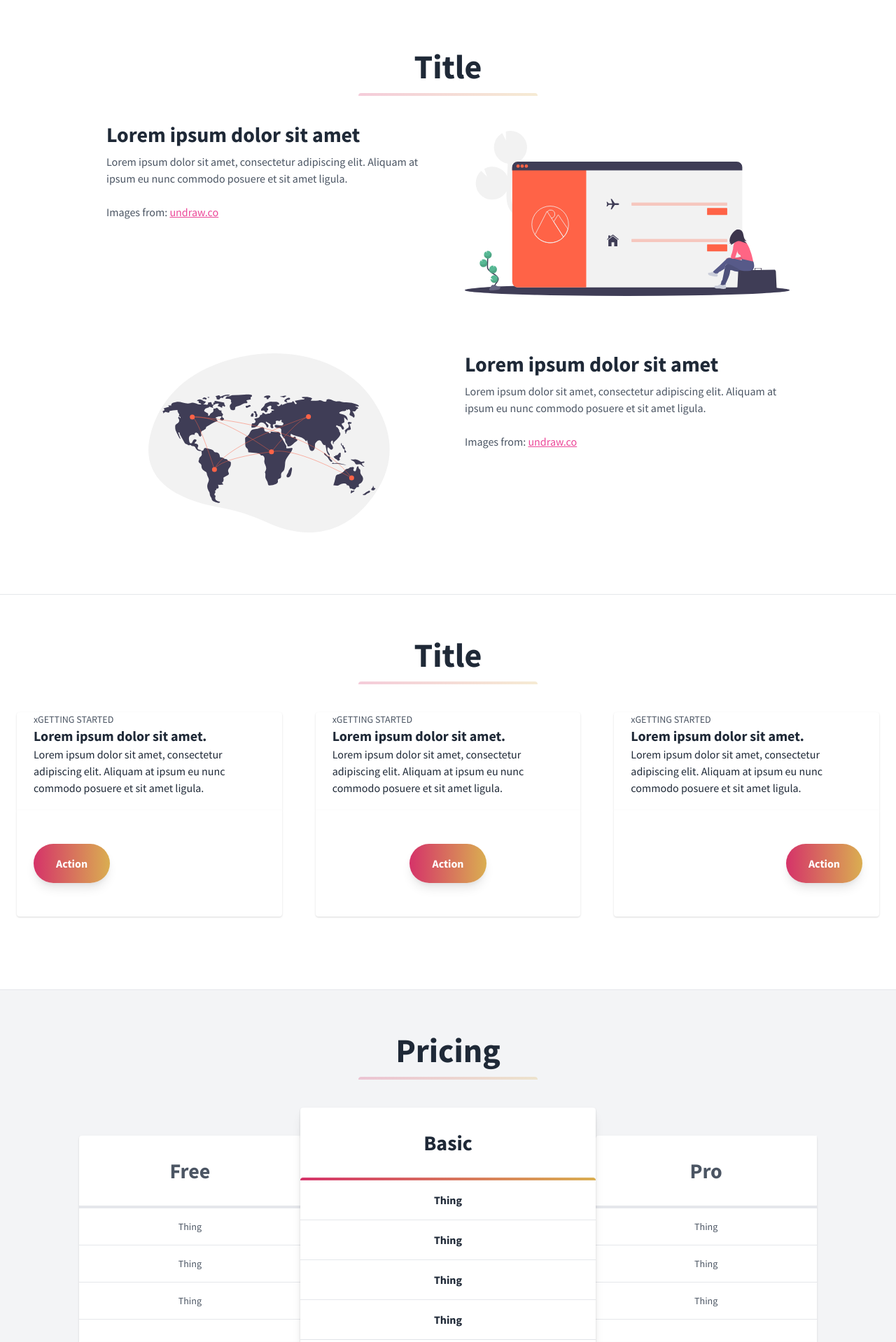
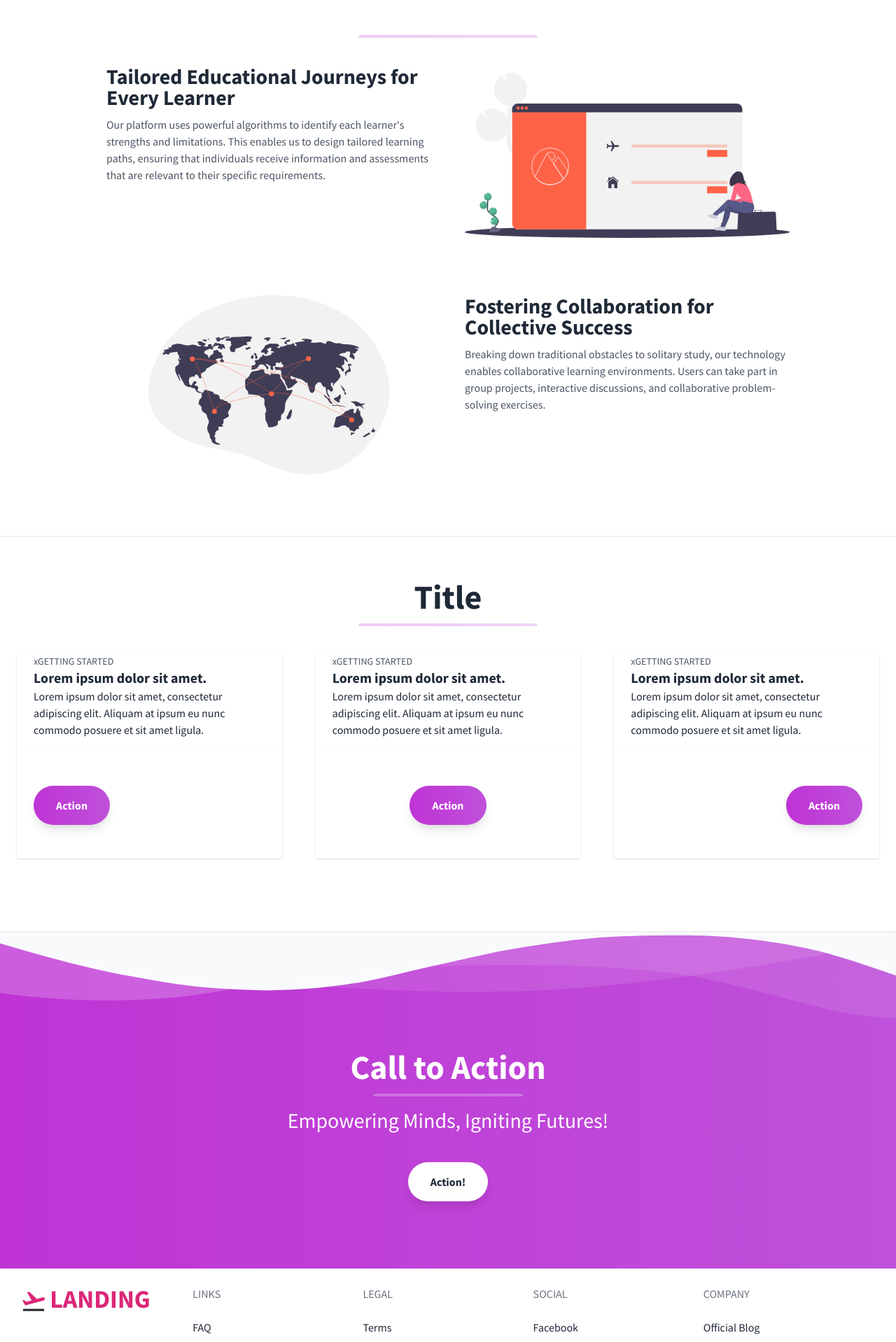
Before and after one commit to Kunal-63/Moh-Maya, a Flask app: template templates/landing_page.html in a window 1280 px wide. Shown: the part 655-2573 px from the top of the page at 70% size. Run offline with Flask 3, Linux system fonts and the light colour scheme; the template is opened without the code that fills it, so the values that code supplies are empty.

Commit message:
adding data to landing page

```diff
--- a/app.py
+++ b/app.py
@@ -3,4 +3,4 @@ from flask import Flask, request, jsonify, render_template
 app = Flask(__name__)
 @app.route('/')
 def hello_world():
-    return render_template('index.html')
+    return render_template('landing_page.html')
--- a/templates/landing_page.html
+++ b/templates/landing_page.html
@@ -16,7 +16,7 @@
     <!-- Define your gradient here - use online tools to find a gradient matching your branding-->
     <style>
       .gradient {
-        background: linear-gradient(90deg, #d53369 0%, #daae51 100%);
+        background: linear-gradient(90deg, #bf33d5 0%, #bf51da 100%);
       }
     </style>
   </head>
@@ -26,14 +26,14 @@
       <div class="w-full container mx-auto flex flex-wrap items-center justify-between mt-0 py-2">
         <div class="pl-4 flex items-center">
           <a class="toggleColour text-white no-underline hover:no-underline font-bold text-2xl lg:text-4xl" href="#">
-            <!--Icon from: http://www.potlabicons.com/ -->
+            <!-- Icon from: http://www.potlabicons.com/
             <svg class="h-8 fill-current inline" xmlns="http://www.w3.org/2000/svg" viewBox="0 0 512.005 512.005">
               <rect fill="#2a2a31" x="16.539" y="425.626" width="479.767" height="50.502" transform="matrix(1,0,0,1,0,0)" />
               <path
                 class="plane-take-off"
                 d=" M 510.7 189.151 C 505.271 168.95 484.565 156.956 464.365 162.385 L 330.156 198.367 L 155.924 35.878 L 107.19 49.008 L 211.729 230.183 L 86.232 263.767 L 36.614 224.754 L 0 234.603 L 45.957 314.27 L 65.274 347.727 L 105.802 336.869 L 240.011 300.886 L 349.726 271.469 L 483.935 235.486 C 504.134 230.057 516.129 209.352 510.7 189.151 Z "
               />
-            </svg>
+            </svg> -->
             Moh Maya
           </a>
         </div>
@@ -48,21 +48,26 @@
         <div class="w-full flex-grow lg:flex lg:items-center lg:w-auto hidden mt-2 lg:mt-0 bg-white lg:bg-transparent text-black p-4 lg:p-0 z-20" id="nav-content">
           <ul class="list-reset lg:flex justify-end flex-1 items-center">
             <li class="mr-3">
-              <a class="inline-block py-2 px-4 text-black font-bold no-underline" href="#">Active</a>
+              <a class="inline-block py-2 px-4 text-black font-bold no-underline" href="#">Home</a>
             </li>
             <li class="mr-3">
-              <a class="inline-block text-black no-underline hover:text-gray-800 hover:text-underline py-2 px-4" href="#">link</a>
+              <a class="inline-block py-2 px-4 text-black font-bold no-underline" href="#">Explore</a>
             </li>
             <li class="mr-3">
-              <a class="inline-block text-black no-underline hover:text-gray-800 hover:text-underline py-2 px-4" href="#">link</a>
+              <a class="inline-block py-2 px-4 text-black font-bold no-underline" href="#">Contact Us</a>
             </li>
+
           </ul>
-          <button
+          <a>
+            <a href="#" id="navAction" class="mx-auto lg:mx-0 hover:underline bg-white text-gray-800 font-bold rounded-full mt-4 lg:mt-0 py-4 px-8 shadow opacity-75 focus:outline-none focus:shadow-outline transform transition hover:scale-105 duration-300 ease-in-out">
+              Login
+          </a>
+          <!-- <button
             id="navAction"
             class="mx-auto lg:mx-0 hover:underline bg-white text-gray-800 font-bold rounded-full mt-4 lg:mt-0 py-4 px-8 shadow opacity-75 focus:outline-none focus:shadow-outline transform transition hover:scale-105 duration-300 ease-in-out"
           >
-            Action
-          </button>
+            Login
+          </button> -->
         </div>
       </div>
       <hr class="border-b border-gray-100 opacity-25 my-0 py-0" />
@@ -72,20 +77,16 @@
       <div class="container px-3 mx-auto flex flex-wrap flex-col md:flex-row items-center">
         <!--Left Col-->
         <div class="flex flex-col w-full md:w-2/5 justify-center items-start text-center md:text-left">
-          <p class="uppercase tracking-loose w-full">What business are you?</p>
           <h1 class="my-4 text-5xl font-bold leading-tight">
-            Main Hero Message to sell yourself!
+            Empowering Minds, Igniting Futures
           </h1>
           <p class="leading-normal text-2xl mb-8">
-            Sub-hero message, not too long and not too short. Make it just right!
+            Embark on a Journey of Discovery and Mastery with Our Educational Platform – Where Every Student Becomes the Hero of Their Learning Adventure!
           </p>
-          <button class="mx-auto lg:mx-0 hover:underline bg-white text-gray-800 font-bold rounded-full my-6 py-4 px-8 shadow-lg focus:outline-none focus:shadow-outline transform transition hover:scale-105 duration-300 ease-in-out">
-            Subscribe
-          </button>
         </div>
         <!--Right Col-->
         <div class="w-full md:w-3/5 py-6 text-center">
-          <img class="w-full md:w-4/5 z-50" src="hero.png" />
+          <img class="w-full md:w-4/5 z-50" src="../static/images/hero.png" />
         </div>
       </div>
     </div>
@@ -110,25 +111,18 @@
     </div>
     <section class="bg-white border-b py-8">
       <div class="container max-w-5xl mx-auto m-8">
-        <h2 class="w-full my-2 text-5xl font-bold leading-tight text-center text-gray-800">
-          Title
-        </h2>
         <div class="w-full mb-4">
           <div class="h-1 mx-auto gradient w-64 opacity-25 my-0 py-0 rounded-t"></div>
         </div>
         <div class="flex flex-wrap">
           <div class="w-5/6 sm:w-1/2 p-6">
             <h3 class="text-3xl text-gray-800 font-bold leading-none mb-3">
-              Lorem ipsum dolor sit amet
+              Tailored Educational Journeys for Every Learner
             </h3>
             <p class="text-gray-600 mb-8">
-              Lorem ipsum dolor sit amet, consectetur adipiscing elit. Aliquam at ipsum eu nunc commodo posuere et sit amet ligula.
+              Our platform uses powerful algorithms to identify each learner's strengths and limitations. This enables us to design tailored learning paths, ensuring that individuals receive information and assessments that are relevant to their specific requirements.
               <br />
               <br />
-
-              Images from:
-
-              <a class="text-pink-500 underline" href="https://undraw.co/">undraw.co</a>
             </p>
           </div>
           <div class="w-full sm:w-1/2 p-6">
@@ -412,15 +406,12 @@
           <div class="w-full sm:w-1/2 p-6 mt-6">
             <div class="align-middle">
               <h3 class="text-3xl text-gray-800 font-bold leading-none mb-3">
-                Lorem ipsum dolor sit amet
+                Fostering Collaboration for Collective Success
               </h3>
               <p class="text-gray-600 mb-8">
-                Lorem ipsum dolor sit amet, consectetur adipiscing elit. Aliquam at ipsum eu nunc commodo posuere et sit amet ligula.
+                Breaking down traditional obstacles to solitary study, our technology enables collaborative learning environments. Users can take part in group projects, interactive discussions, and collaborative problem-solving exercises.
                 <br />
                 <br />
-                Images from:
-
-                <a class="text-pink-500 underline" href="https://undraw.co/">undraw.co</a>
               </p>
             </div>
           </div>
@@ -503,87 +494,6 @@
         </div>
       </div>
     </section>
-    <section class="bg-gray-100 py-8">
-      <div class="container mx-auto px-2 pt-4 pb-12 text-gray-800">
-        <h2 class="w-full my-2 text-5xl font-bold leading-tight text-center text-gray-800">
-          Pricing
-        </h2>
-        <div class="w-full mb-4">
-          <div class="h-1 mx-auto gradient w-64 opacity-25 my-0 py-0 rounded-t"></div>
-        </div>
-        <div class="flex flex-col sm:flex-row justify-center pt-12 my-12 sm:my-4">
-          <div class="flex flex-col w-5/6 lg:w-1/4 mx-auto lg:mx-0 rounded-none lg:rounded-l-lg bg-white mt-4">
-            <div class="flex-1 bg-white text-gray-600 rounded-t rounded-b-none overflow-hidden shadow">
-              <div class="p-8 text-3xl font-bold text-center border-b-4">
-                Free
-              </div>
-              <ul class="w-full text-center text-sm">
-                <li class="border-b py-4">Thing</li>
-                <li class="border-b py-4">Thing</li>
-                <li class="border-b py-4">Thing</li>
-              </ul>
-            </div>
-            <div class="flex-none mt-auto bg-white rounded-b rounded-t-none overflow-hidden shadow p-6">
-              <div class="w-full pt-6 text-3xl text-gray-600 font-bold text-center">
-                £0
-                <span class="text-base">for one user</span>
-              </div>
-              <div class="flex items-center justify-center">
-                <button class="mx-auto lg:mx-0 hover:underline gradient text-white font-bold rounded-full my-6 py-4 px-8 shadow-lg focus:outline-none focus:shadow-outline transform transition hover:scale-105 duration-300 ease-in-out">
-                  Sign Up
-                </button>
-              </div>
-            </div>
-          </div>
-          <div class="flex flex-col w-5/6 lg:w-1/3 mx-auto lg:mx-0 rounded-lg bg-white mt-4 sm:-mt-6 shadow-lg z-10">
-            <div class="flex-1 bg-white rounded-t rounded-b-none overflow-hidden shadow">
-              <div class="w-full p-8 text-3xl font-bold text-center">Basic</div>
-              <div class="h-1 w-full gradient my-0 py-0 rounded-t"></div>
-              <ul class="w-full text-center text-base font-bold">
-                <li class="border-b py-4">Thing</li>
-                <li class="border-b py-4">Thing</li>
-                <li class="border-b py-4">Thing</li>
-                <li class="border-b py-4">Thing</li>
-              </ul>
-            </div>
-            <div class="flex-none mt-auto bg-white rounded-b rounded-t-none overflow-hidden shadow p-6">
-              <div class="w-full pt-6 text-4xl font-bold text-center">
-                £x.99
-                <span class="text-base">/ per user</span>
-              </div>
-              <div class="flex items-center justify-center">
-                <button class="mx-auto lg:mx-0 hover:underline gradient text-white font-bold rounded-full my-6 py-4 px-8 shadow-lg focus:outline-none focus:shadow-outline transform transition hover:scale-105 duration-300 ease-in-out">
-                  Sign Up
-                </button>
-              </div>
-            </div>
-          </div>
-          <div class="flex flex-col w-5/6 lg:w-1/4 mx-auto lg:mx-0 rounded-none lg:rounded-l-lg bg-white mt-4">
-            <div class="flex-1 bg-white text-gray-600 rounded-t rounded-b-none overflow-hidden shadow">
-              <div class="p-8 text-3xl font-bold text-center border-b-4">
-                Pro
-              </div>
-              <ul class="w-full text-center text-sm">
-                <li class="border-b py-4">Thing</li>
-                <li class="border-b py-4">Thing</li>
-                <li class="border-b py-4">Thing</li>
-              </ul>
-            </div>
-            <div class="flex-none mt-auto bg-white rounded-b rounded-t-none overflow-hidden shadow p-6">
-              <div class="w-full pt-6 text-3xl text-gray-600 font-bold text-center">
-                £x.99
-                <span class="text-base">/ per user</span>
-              </div>
-              <div class="flex items-center justify-center">
-                <button class="mx-auto lg:mx-0 hover:underline gradient text-white font-bold rounded-full my-6 py-4 px-8 shadow-lg focus:outline-none focus:shadow-outline transform transition hover:scale-105 duration-300 ease-in-out">
-                  Sign Up
-                </button>
-              </div>
-            </div>
-          </div>
-        </div>
-      </div>
-    </section>
     <!-- Change the colour #f8fafc to match the previous section colour -->
     <svg class="wave-top" viewBox="0 0 1439 147" version="1.1" xmlns="http://www.w3.org/2000/svg" xmlns:xlink="http://www.w3.org/1999/xlink">
       <g stroke="none" stroke-width="1" fill="none" fill-rule="evenodd">
@@ -614,7 +524,7 @@
         <div class="h-1 mx-auto bg-white w-1/6 opacity-25 my-0 py-0 rounded-t"></div>
       </div>
       <h3 class="my-4 text-3xl leading-tight">
-        Main Hero Message to sell yourself!
+        Empowering Minds, Igniting Futures!
       </h3>
       <button class="mx-auto lg:mx-0 hover:underline bg-white text-gray-800 font-bold rounded-full my-6 py-4 px-8 shadow-lg focus:outline-none focus:shadow-outline transform transition hover:scale-105 duration-300 ease-in-out">
         Action!
```
Also changed, not shown: static/images/hero.png (added).
